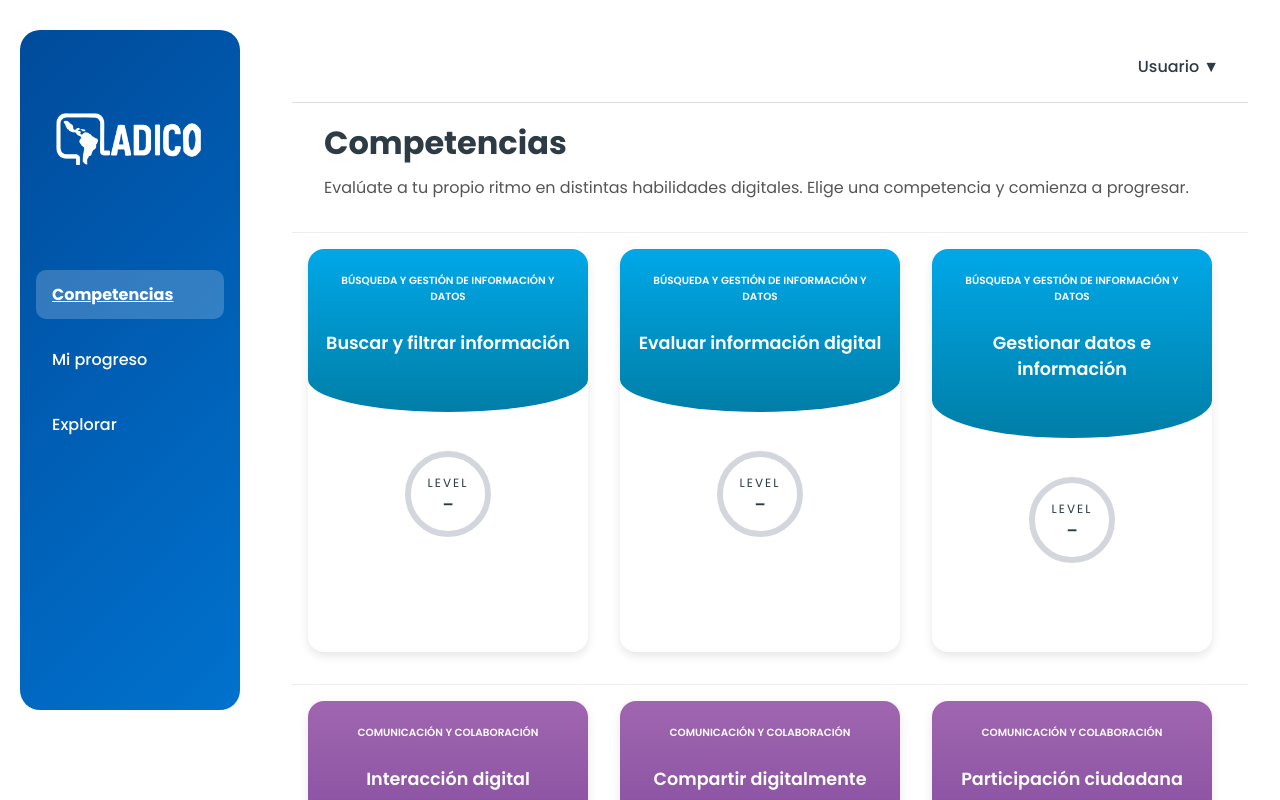
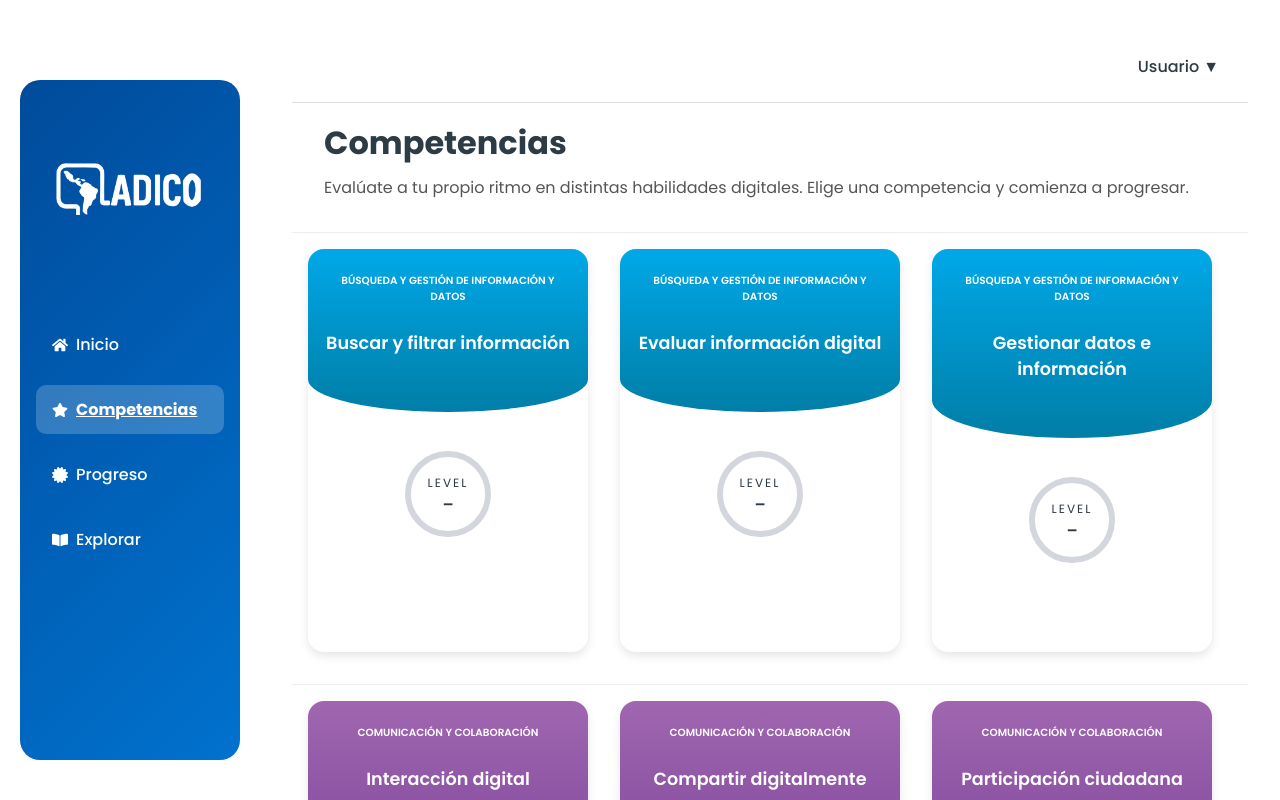
Before and after one commit to alvnc1/ladico, a React (Create React App) app: page /competencias in a window 1280 px wide. Shown: the top 800 px of the page. Built offline with nearby package versions, Linux system fonts and the light colour scheme.

Commit message:
reac icons para Sidebar

```diff
--- a/package.json
+++ b/package.json
@@ -14,6 +14,7 @@
     "firebase": "^11.7.1",
     "react": "^19.1.0",
     "react-dom": "^19.1.0",
+    "react-icons": "^5.5.0",
     "react-router-dom": "^7.5.3",
     "react-scripts": "5.0.1",
     "web-vitals": "^2.1.4"
--- a/src/components/Sidebar.js
+++ b/src/components/Sidebar.js
@@ -1,35 +1,44 @@
 import React from 'react';
 import '../style/Sidebar.css';
+import { FaHome, FaStar, FaCertificate, FaBookOpen, FaQuestionCircle } from 'react-icons/fa';
 
 function Sidebar({ onNavigate, currentPage }) {
-
   return (
     <aside className="sidebar">
+      <div className="logo-section">
         <img src="/img/ladico.png" alt="LADICO logo" className="logo" />
-  <nav>
+      </div>
+
+      <nav className="nav-links">
         <ul>
+          <li
+            className={currentPage === 'home' ? 'active' : ''}
+            onClick={() => onNavigate('home')}
+          >
+            <FaHome /> Inicio
+          </li>
           <li
             className={currentPage === 'competencias' ? 'active' : ''}
             onClick={() => onNavigate('competencias')}
           >
-        Competencias
+            <FaStar /> Competencias
           </li>
           <li
             className={currentPage === 'progreso' ? 'active' : ''}
             onClick={() => onNavigate('progreso')}
           >
-        Mi progreso
+            <FaCertificate /> Progreso
           </li>
           <li
             className={currentPage === 'explorar' ? 'active' : ''}
             onClick={() => onNavigate('explorar')}
           >
-        Explorar
+            <FaBookOpen /> Explorar
           </li>
         </ul>
       </nav>
+
     </aside>
-
   );
 }
 
--- a/src/style/Sidebar.css
+++ b/src/style/Sidebar.css
@@ -1,6 +1,6 @@
 .sidebar {
     position: fixed;
-    top: 30px;
+    top: 80px;
     left: 20px;
     height: 85vh;
     width: 220px;
```
Also changed, not shown: 1 other file (tests, documents, lock files or other folders). Lines whose indentation alone changed are shown as unchanged.
